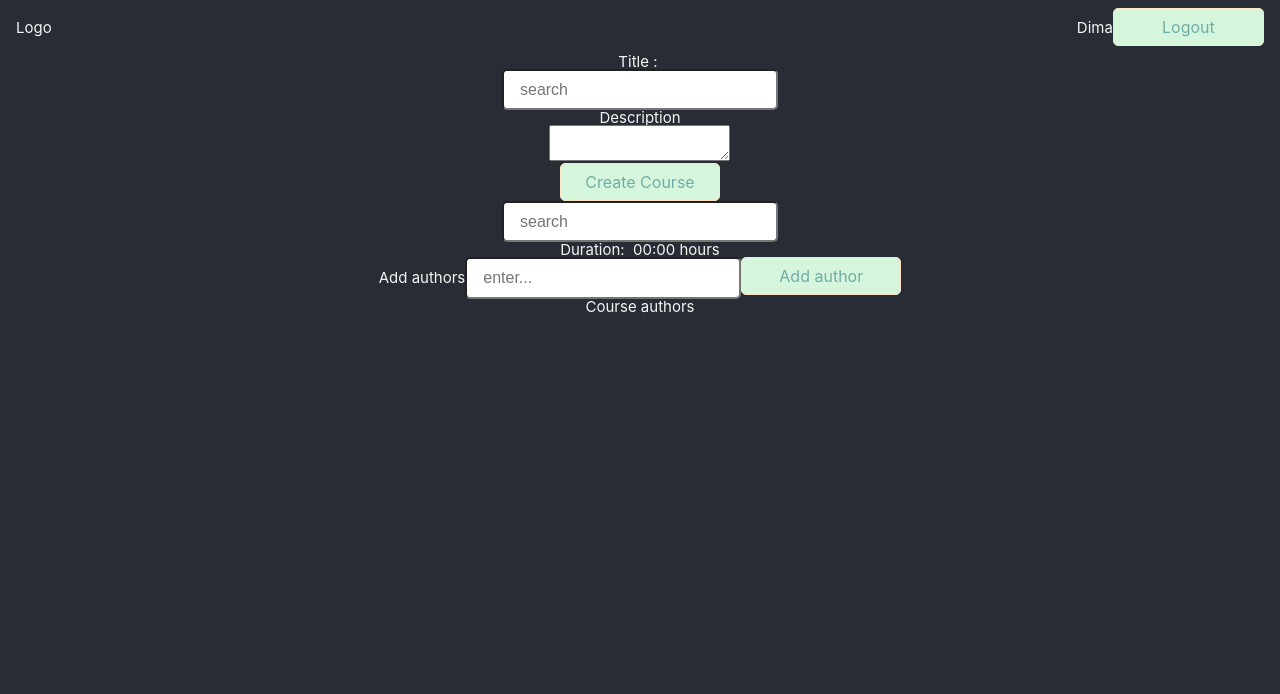
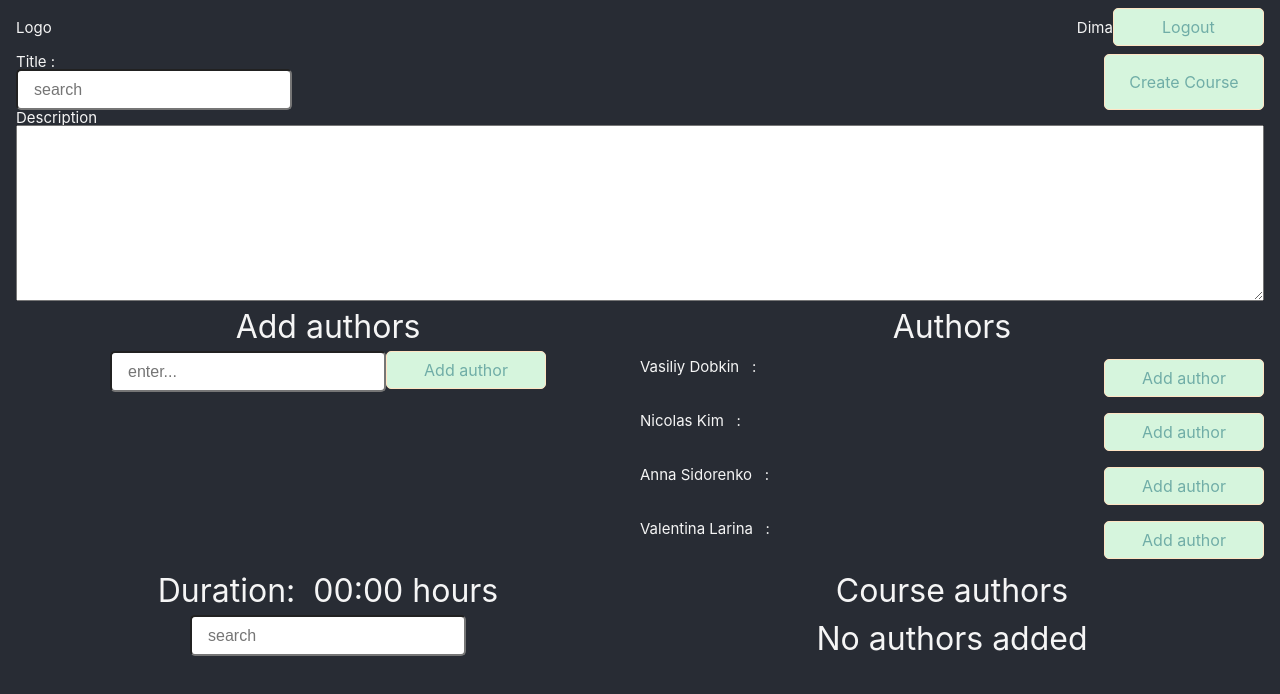
Before and after one commit to xocink/React-Fundamentals, a React (Create React App) app: page /create in a window 1280 px wide. Shown: the top 694 px of the page. Built offline with nearby package versions, Linux system fonts and the light colour scheme.

Commit message:
feat: improved CreateCourse component but still not good enough

```diff
--- a/src/App.tsx
+++ b/src/App.tsx
@@ -1,11 +1,39 @@
-import React from 'react';
+import React, {
+  Dispatch, SetStateAction, useEffect, useState,
+} from 'react';
 import './App.scss';
 import { BrowserRouter, Route, Switch } from 'react-router-dom';
 import Header from './components/Header/Header';
 import Courses from './components/Courses/courses';
 import CreateCourse from './components/CreateCourse/create-course';
+import { mockedCoursesList } from './tempData/mockedData';
+import { ICourseModel } from './models/course-model';
+import { IAuthorModel } from './models/author-list-model';
 
-const App = () : JSX.Element => (
+interface IContextObj {
+  actualCourses: ICourseModel[]
+  changeFunc: (value?: ICourseModel[]) => void
+}
+
+export const CoursesContext = React.createContext<IContextObj>({
+  actualCourses: mockedCoursesList,
+  changeFunc: (): void => {
+  },
+});
+
+const App = (): JSX.Element => {
+  const [courses, setCourses] = useState(mockedCoursesList);
+
+  useEffect(() => {
+    console.log(courses);
+  }, [courses]);
+
+  return (
+    <CoursesContext.Provider value={{
+      actualCourses: courses,
+      changeFunc: (value) => setCourses(value!),
+    }}
+    >
       <BrowserRouter>
         <div className="container">
           <Header />
@@ -15,6 +43,8 @@ const App = () : JSX.Element => (
           </Switch>
         </div>
       </BrowserRouter>
+    </CoursesContext.Provider>
   );
+};
 
 export default App;
--- a/src/components/CourseCard/course-card.scss
+++ b/src/components/CourseCard/course-card.scss
@@ -10,9 +10,10 @@
     display: flex;
     justify-content: space-between;
     text-align: left;
+    width: 100%;
     &__description-block {
       width: 65%;
-
+      min-width: 65%;
       .course-card__title {
         font-size: 2rem;
         margin-bottom: 1rem;
--- a/src/components/Courses/courses.tsx
+++ b/src/components/Courses/courses.tsx
@@ -1,5 +1,7 @@
-import React, { useEffect, useState } from 'react';
+import React, { useContext, useEffect, useState } from 'react';
 import { Link } from 'react-router-dom';
+// eslint-disable-next-line import/no-cycle
+import { CoursesContext } from '../../App';
 import { mockedCoursesList } from '../../tempData/mockedData';
 import CourseCard from '../CourseCard/course-card';
 import './courses.scss';
@@ -8,7 +10,8 @@ import Button from '../Button/Button';
 import { getFilteredCourses } from '../../services/search-service';
 import { ICourseModel } from '../../models/course-model';
 
-const Courses = () : JSX.Element => {
+const Courses = (): JSX.Element => {
+  const controlObj = useContext(CoursesContext);
   const [searchQuery, setSearchQuery] = useState<string>('');
   const [shownCourses, setShownCourses] = useState<ICourseModel[]>(mockedCoursesList);
   const [courses, setCourses] = useState<ICourseModel[]>(mockedCoursesList);
@@ -29,7 +32,17 @@ const Courses = () : JSX.Element => {
         </Link>
       </div>
       <div className="courses">
-        {shownCourses.map((item) => <CourseCard key={`${item.id}`} id={item.id} title={item.title} description={item.description} creationDate={item.creationDate} duration={item.duration} authors={item.authors} />)}
+        {controlObj.actualCourses.map((item) => (
+          <CourseCard
+            key={`${item.id}`}
+            id={item.id}
+            title={item.title}
+            description={item.description}
+            creationDate={item.creationDate}
+            duration={item.duration}
+            authors={item.authors}
+          />
+        ))}
       </div>
     </div>
   );
--- a/src/components/CreateCourse/create-course.scss
+++ b/src/components/CreateCourse/create-course.scss
@@ -0,0 +1,61 @@
+.create-course__wrapper {
+  margin: 0 1rem;
+  width: 100%;
+
+  .create-course {
+    display: flex;
+    flex-direction: column;
+    padding: 0 1rem;
+    .create-course__upper{
+      text-align: left;
+      //max-height: 20rem;
+      display: flex;
+      flex-direction: column;
+      justify-content: space-between;
+
+      .create-course__title-block {
+        display: flex;
+        width: 100%;
+        justify-content: space-between;
+      }
+
+      .create-course__description {
+        width: 100%;
+
+        #course-description {
+          width: 100%;
+          max-width: 100%;
+          min-width: 100%;
+          padding: .5rem;
+          box-sizing: border-box;
+          height: 11rem;
+        }
+      }
+    }
+    .create-course__authors-block{
+      display: flex;
+      justify-content: space-between;
+      flex-wrap: wrap;
+      .authors-block__item {
+        width: 50%;
+        display: flex;
+        flex-direction: column;
+        h3,p {
+          font-size: 2rem;
+          margin: 0.5rem 0;
+        }
+
+        .course-card__duration{
+
+        }
+        .course-authors{
+          display: flex;
+          flex-direction: row;
+          justify-content: space-between;
+          margin: 0.5rem 0;
+
+        }
+      }
+    }
+  }
+}
--- a/src/components/CreateCourse/create-course.tsx
+++ b/src/components/CreateCourse/create-course.tsx
@@ -1,20 +1,30 @@
-import React, { useState } from 'react';
+import React, { useContext, useState } from 'react';
+import { Link, useHistory } from 'react-router-dom';
+import { v4 as uuidv4 } from 'uuid';
 import Button from '../Button/Button';
 import SearchInput from '../Input/search-input';
-import { getFormatedDuration } from '../../services/utils';
+import { getDateString, getFormatedDuration, getNumDuration } from '../../services/utils';
 import DeleteButton from '../Button/delete-button';
 import { mockedAuthorsList } from '../../tempData/mockedData';
 import { IAuthorModel } from '../../models/author-list-model';
 import AuthorInput from '../Input/author-input';
+import './create-course.scss';
+// eslint-disable-next-line import/no-cycle
+import { CoursesContext } from '../../App';
+import { ICourseModel } from '../../models/course-model';
 
-const CreateCourse = () : JSX.Element => {
+const CreateCourse = (): JSX.Element => {
+  const controlObj = useContext(CoursesContext);
   const [title, setTitle] = useState<string>('');
   const [duration, setDuration] = useState<string>('');
+  const [courseDescription, setCourseDescription] = useState<string>('');
   const [addingAuthor, setAddingAuthor] = useState<IAuthorModel>({ name: '', id: '' });
   const [addedAuthor, setAddedAuthor] = useState<IAuthorModel[]>([]);
   const [courseAuthors, setCourseAuthors] = useState<IAuthorModel[]>([]);
-  const [defaultAuthors, setDefaultAuthors] = useState(mockedAuthorsList.map((elem) => elem.name));
-  const handleAddingAuthor = () : void => {
+  const [defaultAuthors, setDefaultAuthors] = useState<IAuthorModel[]>(mockedAuthorsList);
+  const history = useHistory();
+
+  const handleAddingAuthor = (): void => {
     const tempArr = addedAuthor.slice();
     if (tempArr.includes(addingAuthor)) {
       return;
@@ -23,12 +33,12 @@ const CreateCourse = () : JSX.Element => {
     setAddedAuthor(() => [...tempArr]);
   };
   // event : MouseEventHandler<HTMLButtonElement>
-  const deleteAuthor = (author : IAuthorModel) : void => {
+  const deleteAuthor = (author: IAuthorModel): void => {
     const tempArr = courseAuthors.slice();
     setCourseAuthors(() => [...tempArr.filter((item) => item.name !== author.name)]);
   };
 
-  const addAuthorToCourse = (author : IAuthorModel) => {
+  const addAuthorToCourse = (author: IAuthorModel) => {
     const tempArr = courseAuthors.slice();
     if (tempArr.includes(author)) {
       return;
@@ -37,58 +47,104 @@ const CreateCourse = () : JSX.Element => {
     setCourseAuthors(() => [...tempArr]);
   };
 
+  const handleCreateCourseBtn = () => {
+    if (duration && courseAuthors.length !== 0 && title && courseDescription) {
+      const courseObj : ICourseModel = {
+        id: uuidv4(),
+        title,
+        description: courseDescription,
+        creationDate: getDateString(),
+        duration: Number(duration),
+
+        authors: courseAuthors.map((elem) => elem.id),
+      };
+      console.log(courseObj);
+      controlObj.changeFunc([...controlObj.actualCourses, courseObj]);
+      history.push('/');
+    } else {
+      alert('fill all fields');
+    }
+  };
+
   return (
     <div className="create-course__wrapper">
       <div className="create-course">
         <div className="create-course__upper">
           <div className="create-course__title-block">
+            <div className="create-course__header">
               <h3 className="create-course__title">
                 Title :&nbsp;
                 {title}
               </h3>
               <SearchInput action={setTitle} />
             </div>
+
+            <Button action={handleCreateCourseBtn} btnText="Create Course" />
+
+          </div>
           <div className="create-course__description">
             <h3 className="course-description">Description</h3>
-            <textarea id="course-description" />
+            <textarea
+              value={courseDescription}
+              onChange={(event) => setCourseDescription(event.target.value)}
+              id="course-description"
+            />
           </div>
-          <Button btnText="Create Course" />
+
         </div>
-        <div className="create-course__duration-block">
-          <SearchInput action={setDuration} />
-          <h3 className="course-card__description">
-            Duration: &nbsp;
-            {getFormatedDuration(+duration)}
-          </h3>
-        </div>
-        <div className="create-course__add-authors-block">
+
+        <div className="create-course__authors-block">
+          <div className="create-course__add-authors-block authors-block__item">
             <h3 className="create-course__add-authors-title">
               Add authors
+            </h3>
+            <div>
               <AuthorInput secondAction={setAddingAuthor} />
               <Button btnText="Add author" action={handleAddingAuthor} />
-          </h3>
             </div>
-        <div className="create-course__authors">
-
+          </div>
+          <div className="create-course__authors authors-block__item">
+            <h3>Authors</h3>
+            {defaultAuthors.map((elem) => (
+              <div className="course-authors" key={elem.id}>
+                {elem.name}
+                {' '}
+&nbsp;
+                :
+                <Button btnText="Add author" action={() => addAuthorToCourse(elem)} />
+              </div>
+            ))}
             {addedAuthor.map((elem) => (
-            <div key={elem.id}>
+              <div className="course-authors" key={elem.id}>
                 {elem.name}
+                {' '}
+&nbsp;
                 :
                 <Button btnText="Add author" action={() => addAuthorToCourse(elem)} />
               </div>
             ))}
 
           </div>
-        <div className="create-course__course-authors">
+          <div className="create-course__duration-block authors-block__item">
+            <div>
+              <h3 className="course-card__duration">
+                Duration: &nbsp;
+                {getFormatedDuration(+duration)}
+              </h3>
+              <SearchInput action={setDuration} />
+            </div>
+          </div>
+          <div className="create-course__course-authors authors-block__item">
             <h3>Course authors</h3>
-
-          {courseAuthors.map((elem) => (
-            <div key={elem.id}>
+            {courseAuthors.length === 0 ? <p>No authors added</p>
+              : courseAuthors.map((elem) => (
+                <div className="course-authors" key={elem.id}>
                   {elem.name}
-              :
+                  &nbsp; :
                   <DeleteButton btnText="Delete Author" deleteAction={() => deleteAuthor(elem)} />
                 </div>
               ))}
+          </div>
         </div>
       </div>
     </div>
--- a/src/models/btn-props-model.ts
+++ b/src/models/btn-props-model.ts
@@ -1,5 +1,3 @@
-import { MouseEventHandler } from 'react';
-
 export interface IBtnProps {
   btnText : string
   action? : () => void
--- a/src/services/utils.ts
+++ b/src/services/utils.ts
@@ -18,4 +18,18 @@ export const getFormatedAuthor = (authorsId : string[]) :string => {
   return authorArr.join(', ');
 };
 
+export const getDateString = () => {
+  const curDate = new Date();
+  const month = curDate.getMonth();
+  const day = curDate.getDate();
+  const year = curDate.getFullYear();
+  return `${month + 1}/${day}/${year}`;
+};
+
+export const getNumDuration = (dur : string) : number => {
+  const [hours, minutes] : string[] = dur.split(' ')[0].split(':');
+  console.log(dur);
+  return (+hours * 60) + +minutes;
+};
+
 export default {};
```
Lines whose indentation alone changed are shown as unchanged.
